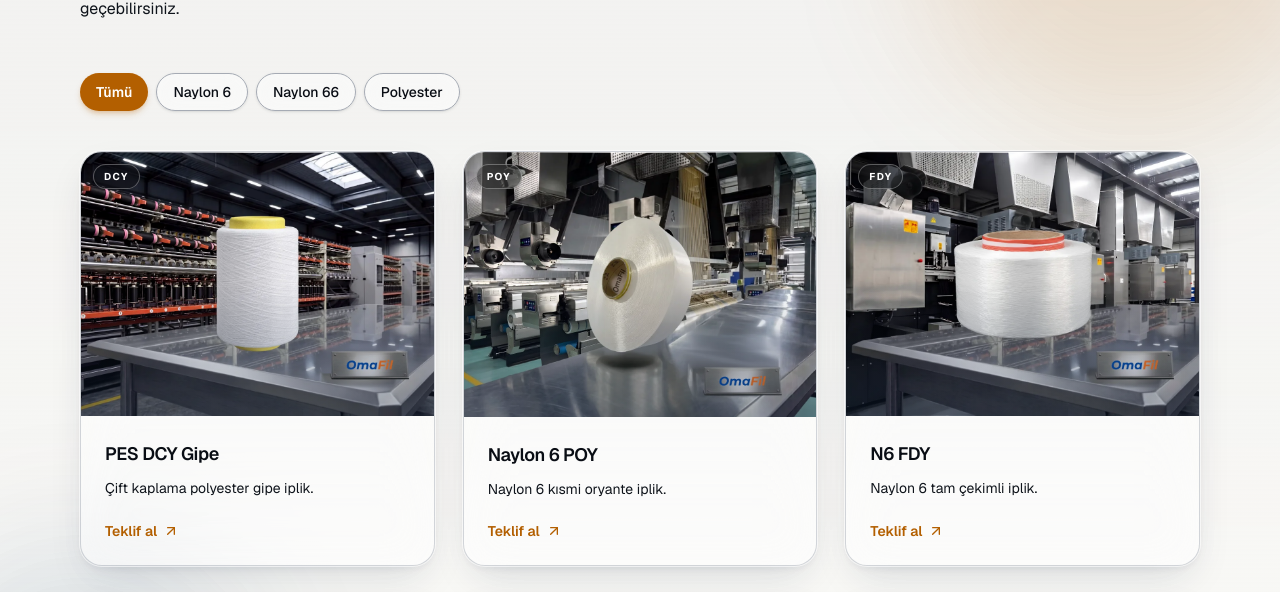
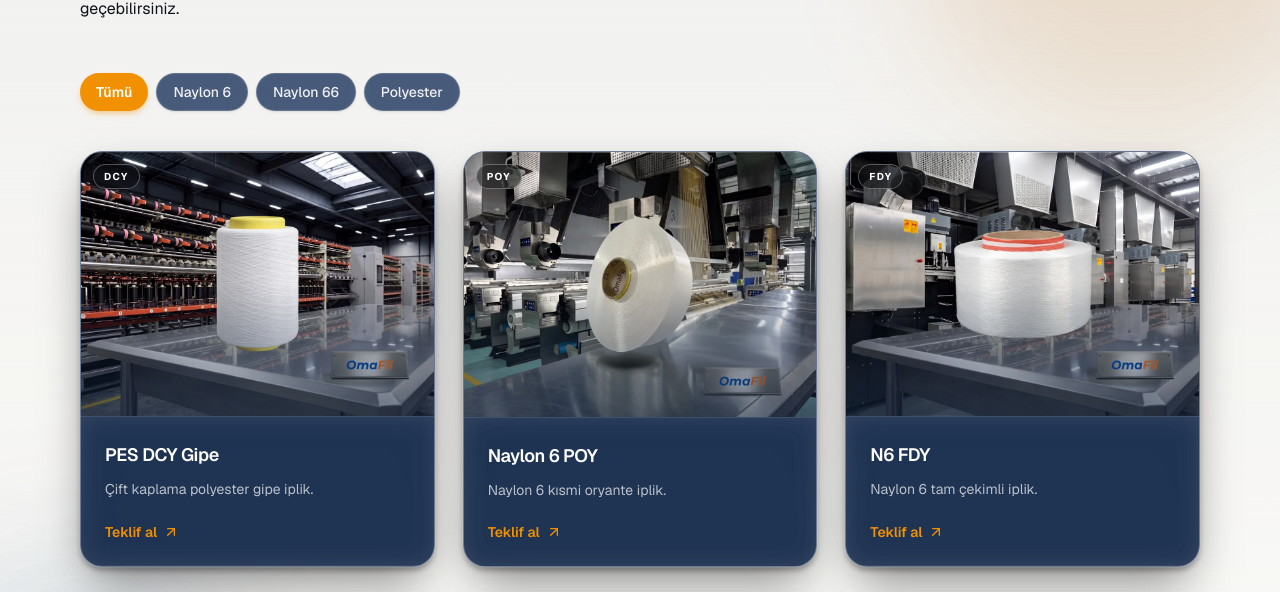
Before and after one commit to emirhandevo/OmaFil, a Next.js app: page /urunlerimiz in a window 1280 px wide. Shown: the part 300-892 px from the top of the page. Built offline with nearby package versions, Linux system fonts and the light colour scheme; no server answers.

Commit message:
products ui +

```diff
--- a/src/components/sections/products-grid.tsx
+++ b/src/components/sections/products-grid.tsx
@@ -82,8 +82,8 @@ export function ProductsGrid() {
               onClick={() => selectFamily(f.id)}
               className={
                 active
-                  ? "rounded-full bg-brand-orange px-4 py-2 text-sm font-semibold text-white shadow-md shadow-brand-orange/25 transition-all duration-300"
-                  : "rounded-full border border-border bg-white/55 px-4 py-2 text-sm font-medium text-foreground shadow-sm backdrop-blur-md transition-all duration-300 hover:border-brand-orange/50 hover:bg-white/75 disabled:opacity-60 dark:border-white/15 dark:bg-white/5 dark:shadow-none dark:hover:bg-white/10"
+                  ? "rounded-full bg-[#f19000] px-4 py-2 text-sm font-semibold text-white shadow-md shadow-[#f19000]/30 transition-all duration-300"
+                  : "rounded-full border border-white/15 bg-[#1e355d]/80 px-4 py-2 text-sm font-medium text-white/90 shadow-sm backdrop-blur-md transition-all duration-300 hover:border-[#f19000]/50 hover:bg-[#1e355d] disabled:opacity-60"
               }
             >
               {f.label}
@@ -101,24 +101,20 @@ export function ProductsGrid() {
             <article
               className="
                 relative flex h-full flex-col overflow-hidden rounded-3xl
-                border border-brand-navy/18 bg-white/55
-                shadow-[0_4px_6px_-1px_rgba(18,36,60,0.06),0_16px_40px_-12px_rgba(18,36,60,0.18)]
-                ring-1 ring-white/60
+                border border-white/15 bg-[#1e355d]/75
+                shadow-[0_4px_6px_-1px_rgba(0,0,0,0.35),0_20px_48px_-12px_rgba(0,0,0,0.55)]
+                ring-1 ring-white/10
                 backdrop-blur-xl
                 transition-all duration-300 ease-out
                 hover:-translate-y-2
-                hover:border-brand-orange/55
-                hover:bg-white/70
-                hover:shadow-[0_8px_16px_-4px_rgba(18,36,60,0.1),0_28px_56px_-16px_rgba(18,36,60,0.28)]
-                dark:border-white/15 dark:bg-white/[0.07] dark:ring-white/10
-                dark:shadow-[0_4px_6px_-1px_rgba(0,0,0,0.35),0_20px_48px_-12px_rgba(0,0,0,0.65)]
-                dark:hover:border-brand-orange/40 dark:hover:bg-white/[0.11]
-                dark:hover:shadow-[0_12px_24px_-8px_rgba(0,0,0,0.45),0_32px_64px_-16px_rgba(0,0,0,0.75)]
+                hover:border-[#f19000]/55
+                hover:bg-[#1e355d]/90
+                hover:shadow-[0_12px_24px_-8px_rgba(0,0,0,0.4),0_32px_64px_-16px_rgba(0,0,0,0.65)]
               "
             >
               <div
                 aria-hidden="true"
-                className="pointer-events-none absolute inset-x-0 top-0 z-10 h-px bg-gradient-to-r from-transparent via-white/80 to-transparent dark:via-white/30"
+                className="pointer-events-none absolute inset-x-0 top-0 z-10 h-px bg-gradient-to-r from-transparent via-white/30 to-transparent"
               />
 
               <div className="relative aspect-[4/3] overflow-hidden">
@@ -129,22 +125,23 @@ export function ProductsGrid() {
                   sizes="(min-width: 1024px) 30vw, (min-width: 640px) 45vw, 100vw"
                   className="object-cover transition-transform duration-500 ease-out group-hover:scale-[1.04]"
                 />
-                <div className="absolute inset-0 bg-gradient-to-t from-brand-navy/50 via-transparent to-transparent opacity-80" />
-                <span className="absolute top-3 left-3 rounded-full border border-white/30 bg-black/25 px-2.5 py-1 text-[10px] font-bold tracking-[0.14em] text-white uppercase backdrop-blur-md">
+                <div className="absolute inset-0 bg-gradient-to-t from-[#12243c]/70 via-transparent to-transparent opacity-90" />
+                <span className="absolute top-3 left-3 rounded-full border border-white/30 bg-black/35 px-2.5 py-1 text-[10px] font-bold tracking-[0.14em] text-white uppercase backdrop-blur-md">
                   {item.code}
                 </span>
               </div>
 
-              <div className="flex flex-1 flex-col p-5 sm:p-6">
-                <h2 className="text-lg font-semibold tracking-tight text-foreground">
+              {/* Light + dark aynı: navy glass panel */}
+              <div className="flex flex-1 flex-col border-t border-white/10 bg-[#12243c]/45 p-5 backdrop-blur-md sm:p-6">
+                <h2 className="text-lg font-semibold tracking-tight text-white">
                   {item.label}
                 </h2>
-                <p className="text-body mt-2 flex-1 text-sm leading-6">
+                <p className="mt-2 flex-1 text-sm leading-6 text-white/70">
                   {item.summary}
                 </p>
                 <Link
                   href="/iletisim"
-                  className="mt-5 inline-flex items-center gap-1.5 text-sm font-semibold text-brand-orange transition-colors hover:text-brand-amber"
+                  className="mt-5 inline-flex items-center gap-1.5 text-sm font-semibold text-[#f19000] transition-colors hover:text-[#e84e1c]"
                 >
                   Teklif al
                   <ArrowUpRight
```
